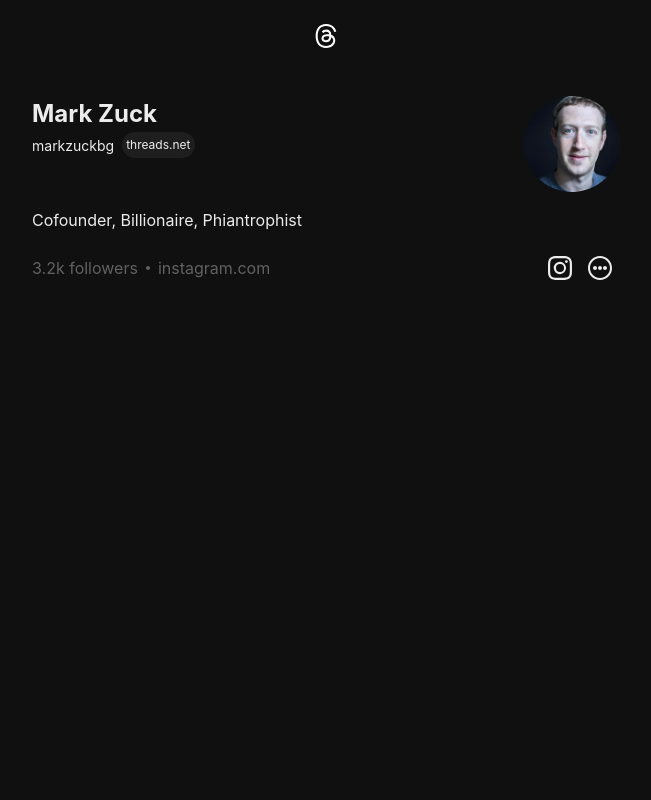
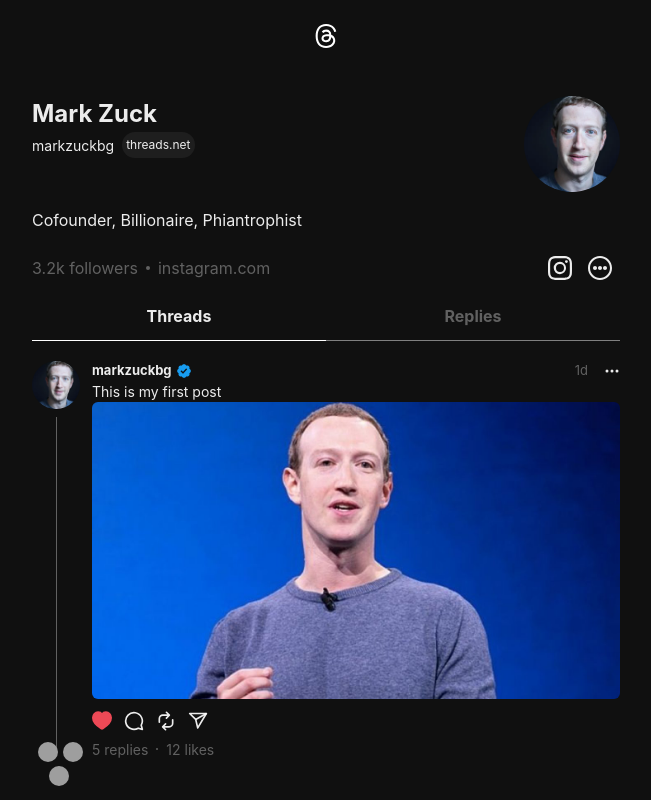
Before and after one commit to MeetMulik/Threads-Clone, a React (Vite) app in the folder frontend/: page /1 in a window 1280 px wide. Shown: the top 800 px of the page, without its empty margins (314-965 px from the left). Built offline with nearby package versions, Linux system fonts and the light colour scheme; grey boxes are pictures that could not be loaded.

Commit message:
User Post Page UI ✅

```diff
--- /dev/null
+++ b/frontend/src/components/Actions.jsx
@@ -0,0 +1,112 @@
+import { Box, Flex, Text } from "@chakra-ui/react";
+
+const Actions = () => {
+  return (
+    <Flex flexDirection="column">
+      <Flex gap={3} my={2} onClick={(e) => e.preventDefault()}>
+        <svg
+          aria-label="Like"
+          color={"rgb(237, 73, 86)"}
+          fill={"rgb(237, 73, 86)"}
+          height="19"
+          role="img"
+          viewBox="0 0 24 22"
+          width="20"
+        >
+          <path
+            d="M1 7.66c0 4.575 3.899 9.086 9.987 12.934.338.203.74.406 1.013.406.283 0 .686-.203 1.013-.406C19.1 16.746 23 12.234 23 7.66 23 3.736 20.245 1 16.672 1 14.603 1 12.98 1.94 12 3.352 11.042 1.952 9.408 1 7.328 1 3.766 1 1 3.736 1 7.66Z"
+            stroke="currentColor"
+            strokeWidth="2"
+          ></path>
+        </svg>
+
+        <svg
+          aria-label="Comment"
+          color=""
+          fill=""
+          height="20"
+          role="img"
+          viewBox="0 0 24 24"
+          width="20"
+        >
+          <title>Comment</title>
+          <path
+            d="M20.656 17.008a9.993 9.993 0 1 0-3.59 3.615L22 22Z"
+            fill="none"
+            stroke="currentColor"
+            strokeLinejoin="round"
+            strokeWidth="2"
+          ></path>
+        </svg>
+
+        <RepostSVG />
+        <ShareSVG />
+      </Flex>
+
+      <Flex gap={2} alignItems={"center"}>
+        <Text color={"gray.light"} fontSize="sm">
+          5 replies
+        </Text>
+        <Box w={0.5} h={0.5} borderRadius={"full"} bg={"gray.light"}></Box>
+        <Text color={"gray.light"} fontSize="sm">
+          12 likes
+        </Text>
+      </Flex>
+    </Flex>
+  );
+};
+
+export default Actions;
+
+const RepostSVG = () => {
+  return (
+    <svg
+      aria-label="Repost"
+      color="currentColor"
+      fill="currentColor"
+      height="20"
+      role="img"
+      viewBox="0 0 24 24"
+      width="20"
+    >
+      <title>Repost</title>
+      <path
+        fill=""
+        d="M19.998 9.497a1 1 0 0 0-1 1v4.228a3.274 3.274 0 0 1-3.27 3.27h-5.313l1.791-1.787a1 1 0 0 0-1.412-1.416L7.29 18.287a1.004 1.004 0 0 0-.294.707v.001c0 .023.012.042.013.065a.923.923 0 0 0 .281.643l3.502 3.504a1 1 0 0 0 1.414-1.414l-1.797-1.798h5.318a5.276 5.276 0 0 0 5.27-5.27v-4.228a1 1 0 0 0-1-1Zm-6.41-3.496-1.795 1.795a1 1 0 1 0 1.414 1.414l3.5-3.5a1.003 1.003 0 0 0 0-1.417l-3.5-3.5a1 1 0 0 0-1.414 1.414l1.794 1.794H8.27A5.277 5.277 0 0 0 3 9.271V13.5a1 1 0 0 0 2 0V9.271a3.275 3.275 0 0 1 3.271-3.27Z"
+      ></path>
+    </svg>
+  );
+};
+
+const ShareSVG = () => {
+  return (
+    <svg
+      aria-label="Share"
+      color=""
+      fill="rgb(243, 245, 247)"
+      height="20"
+      role="img"
+      viewBox="0 0 24 24"
+      width="20"
+    >
+      <title>Share</title>
+      <line
+        fill="none"
+        stroke="currentColor"
+        strokeLinejoin="round"
+        strokeWidth="2"
+        x1="22"
+        x2="9.218"
+        y1="3"
+        y2="10.083"
+      ></line>
+      <polygon
+        fill="none"
+        points="11.698 20.334 22 3.001 2 3.001 9.218 10.084 11.698 20.334"
+        stroke="currentColor"
+        strokeLinejoin="round"
+        strokeWidth="2"
+      ></polygon>
+    </svg>
+  );
+};
--- a/frontend/src/components/UserHeader.jsx
+++ b/frontend/src/components/UserHeader.jsx
@@ -80,6 +80,27 @@
           </Box>
         </Flex>
       </Flex>
+      <Flex w={"full"}>
+        <Flex
+          flex={1}
+          borderBottom={"1.5px solid white"}
+          justifyContent={"center"}
+          pb={"3"}
+          cursor={"pointer"}
+        >
+          <Text fontWeight={"bold"}>Threads</Text>
+        </Flex>
+        <Flex
+          flex={1}
+          borderBottom={"1px solid gray"}
+          justifyContent={"center"}
+          pb={"3"}
+          color={"gray.light"}
+          cursor={"pointer"}
+        >
+          <Text fontWeight={"bold"}>Replies</Text>
+        </Flex>
+      </Flex>
     </VStack>
   );
 };
--- /dev/null
+++ b/frontend/src/components/UserPost.jsx
@@ -0,0 +1,75 @@
+import { Avatar, Box, Flex, Image, Text } from "@chakra-ui/react";
+import { BsThreeDots } from "react-icons/bs";
+import { Link } from "react-router-dom";
+import Actions from "./Actions";
+
+const UserPost = () => {
+  return (
+    <Link to={"/mark/post/1"}>
+      <Flex gap={3} mb={5} py={5}>
+        <Flex flexDirection={"column"} alignItems={"center"}>
+          <Avatar size={"md"} name="mark" src="/zuck-avatar.png" />
+          <Box w={"1px"} h={"full"} bg={"gray.light"} my={2}></Box>
+          <Box position={"relative"} w={"full"}>
+            <Avatar
+              size={"xs"}
+              name="John Doe"
+              src="https://bit.ly/dan-abramov"
+              position={"absolute"}
+              top={"0px"}
+              left={"15px"}
+              padding={"2px"}
+            />
+            <Avatar
+              size={"xs"}
+              name="John Doe"
+              src="https://bit.ly/ryan-florence"
+              position={"absolute"}
+              bottom={"0px"}
+              right={"-5px"}
+              padding={"2px"}
+            />
+            <Avatar
+              size={"xs"}
+              name="John Doe"
+              src="https://bit.ly/prosper-baba"
+              position={"absolute"}
+              bottom={"0px"}
+              left={"4px"}
+              padding={"2px"}
+            />
+          </Box>
+        </Flex>
+        <Flex flex={1} flexDirection={"column"}>
+          <Flex justifyContent={"space-between"}>
+            <Flex w={"full"} alignItems={"center"}>
+              <Text fontSize={"small"} fontWeight={"bold"}>
+                markzuckbg
+              </Text>
+              <Image src="/verified.png" w={4} h={4} ml={1} />
+            </Flex>
+            <Flex gap={4} alignItems={"center"}>
+              <Text fontSize={"small"} color={"gray.light"}>
+                1d
+              </Text>
+              <BsThreeDots />
+            </Flex>
+          </Flex>
+          <Text fontSize={"sm"}>This is my first post</Text>
+          <Box
+            borderRadius={"6"}
+            overflow={"hidden"}
+            border={"1px solid gray.light"}
+          >
+            <Image src="/post1.png" w={"full"} />
+          </Box>
+          <Flex gap={3} my={1}>
+            <Actions />
+          </Flex>
+        </Flex>
+      </Flex>
+    </Link>
+  );
+};
+
+export default UserPost;
--- a/frontend/src/pages/UserPage.jsx
+++ b/frontend/src/pages/UserPage.jsx
@@ -1,9 +1,14 @@
 import UserHeader from "../components/UserHeader";
+import UserPost from "../components/UserPost";
 
 const UserPage = () => {
   return (
     <div>
       <UserHeader />
+      <UserPost />
+      <UserPost />
+      <UserPost />
+      <UserPost />
     </div>
   );
 };
```
Also changed, not shown: frontend/.eslintrc.cjs.
